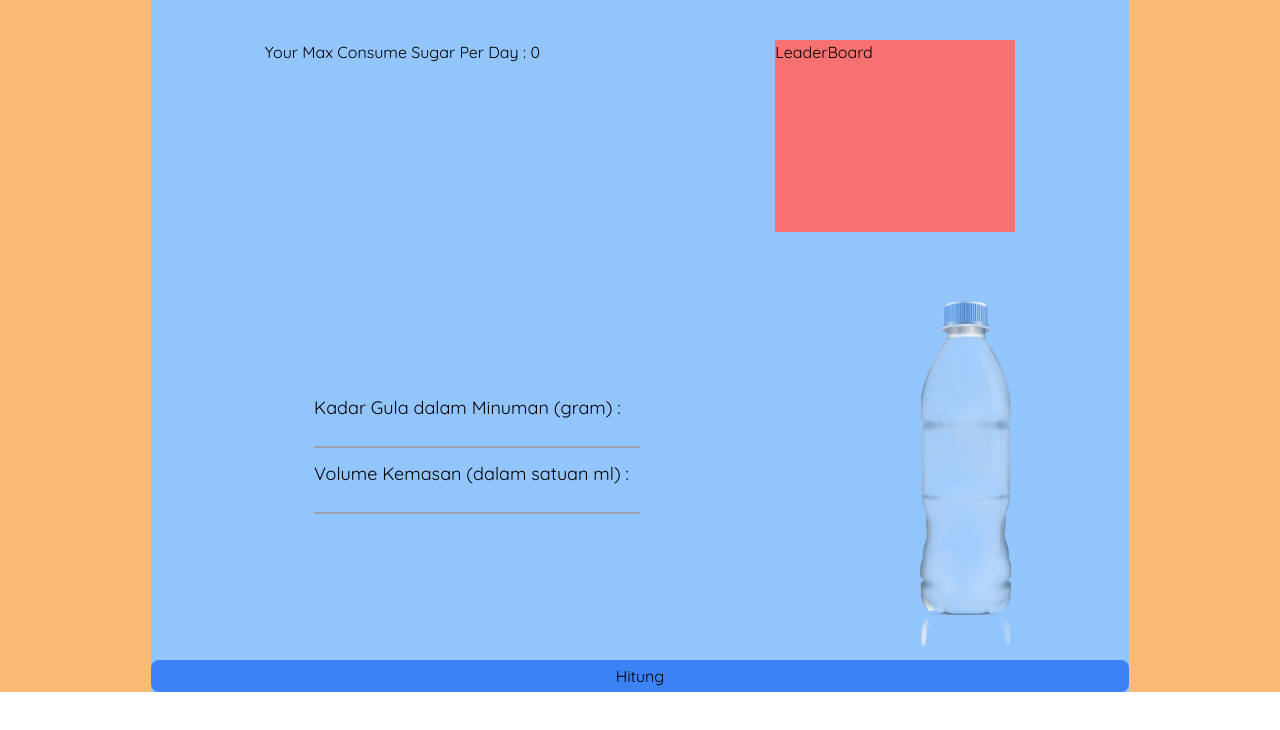
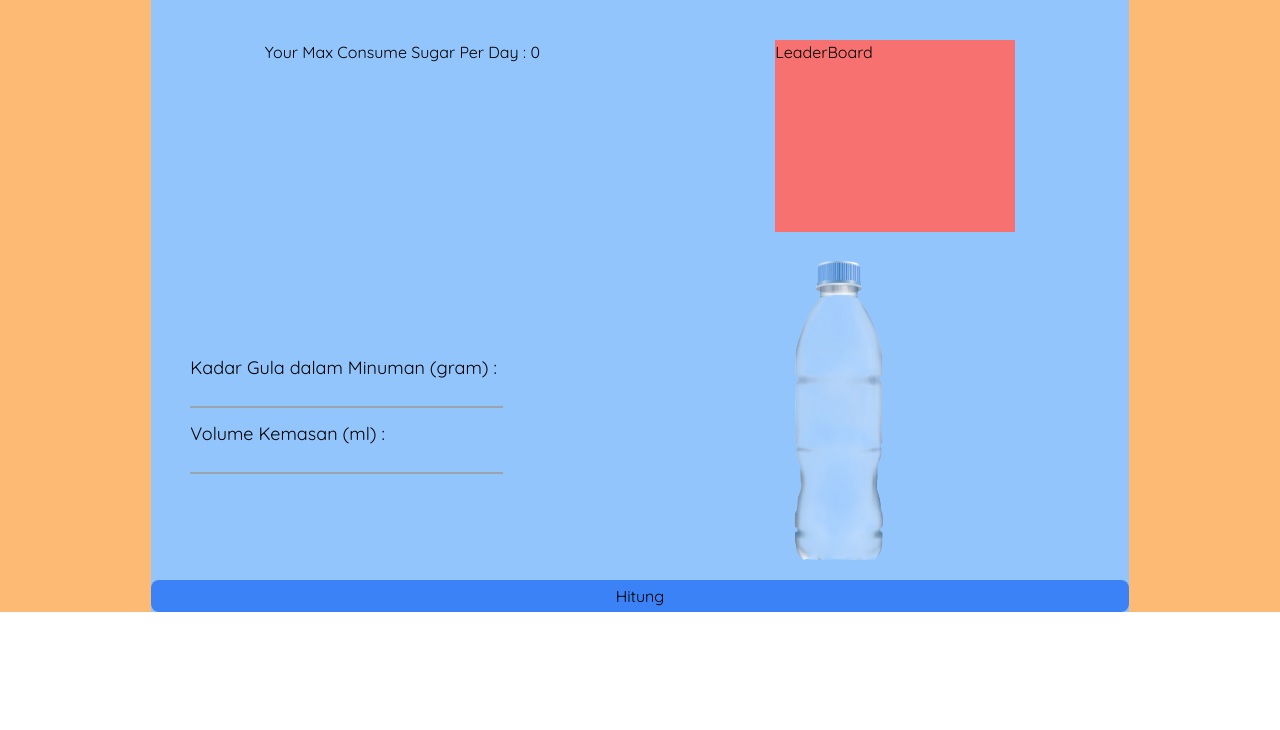
Before and after one commit to GaluhPncWirs/consumption-limit-for-packaged-beverages, a Next.js app: page /mainContent in a window 1280 px wide. Shown: the top 730 px of the page. Built offline with nearby package versions, Linux system fonts and the light colour scheme.

Commit message:
menambahkan botol

```diff
--- a/src/app/index.css
+++ b/src/app/index.css
@@ -60,7 +60,7 @@
 
       .bottleInside{
         width: 300px;
-        height: 400px;
+        height: 300px;
         position: relative;
         background-image: url("/images/plastic-bottle-water.png");
         background-size: contain;
@@ -71,6 +71,7 @@
         mask-repeat: no-repeat;
         mask-position: center;
         -webkit-mask-image: url("/images/plastic-bottle-water.png");
+        display: flex;
       }
 
       .fill{
@@ -78,6 +79,7 @@
         bottom: 0;
         left: 0;
         width: 100%;
+        height: 0%;
         background-color: rgba(0, 200, 255, 0.7);
         transition: height 0.2s ease-in-out;
       }
--- a/src/app/mainContent/page.tsx
+++ b/src/app/mainContent/page.tsx
@@ -1,38 +1,45 @@
 "use client";
 
 import { useCalories } from "@/context/useContex";
-import { useRef } from "react";
+import { useRef, useState } from "react";
 
 export default function MainContent() {
   const { yourMaxSugar } = useCalories();
   const sugarMinumanRef = useRef<HTMLInputElement>(null);
   const volumeKemasanRef = useRef<HTMLInputElement>(null);
-  const fillBottle = useRef<any>(null);
+  const fillBottle = useRef<any>([]);
+  const [maxsimalConsume, setMaxsimalConsume] = useState(0);
   function calculateMaximal() {
     const sugarMinuman = parseInt(sugarMinumanRef.current?.value || "0");
     const volumeKemasan = parseInt(volumeKemasanRef.current?.value || "0");
     const product = sugarMinuman / volumeKemasan;
     const maxConsumptionMl = yourMaxSugar / product;
-    const convert = maxConsumptionMl / volumeKemasan;
-    console.log(convert);
+    const result = maxConsumptionMl / volumeKemasan;
+    const contvertTo = result * 99 + 1;
+    const test = contvertTo + 1;
+    setMaxsimalConsume(Math.floor(result));
     if (maxConsumptionMl >= volumeKemasan) {
-      console.log(
-        `Konsumsi per: ${Math.floor(maxConsumptionMl / volumeKemasan)} botol`
-      );
-      // fillBottle.current!.style.height = maxConsumptionMl / volumeKemasan + "%";
+      console.log(`Konsumsi per: ${Math.floor(result)} botol`);
+      fillBottle.current.forEach((ref: any, index: any) => {
+        if (ref) {
+          ref.style.height = Math.floor(test) + "%";
+        }
+      });
     } else {
       console.log(
         `Minuman ini bisa anda konsumsi :  ${maxConsumptionMl.toFixed(
           2
         )} ml, kurang dari satu botol.`
       );
-      fillBottle.current!.style.height = convert + "%";
+      if (fillBottle.current[0]) {
+        fillBottle.current[0].style.height = Math.floor(test) + "%";
+      }
     }
-    console.log(
-      maxConsumptionMl.toLocaleString("id-ID", {
-        maximumFractionDigits: 0,
-      })
-    );
+    // console.log(
+    //   maxConsumptionMl.toLocaleString("id-ID", {
+    //     maximumFractionDigits: 0,
+    //   })
+    // );
   }
   return (
     <div className="bg-orange-300">
@@ -54,9 +61,9 @@ export default function MainContent() {
           <div className="mt-7 flex items-center">
             <form
               action=""
-              className="basis-4/6 flex flex-col items-center justify-center"
+              className="basis-2/5 flex flex-col items-center justify-center"
             >
-              <div className="relative w-1/2 py-3">
+              <div className="relative w-4/5 py-3">
                 <input
                   type="number"
                   id="sugarContent"
@@ -69,7 +76,7 @@ export default function MainContent() {
                   Kadar Gula dalam Minuman (gram) :
                 </label>
               </div>
-              <div className="relative w-1/2 py-3">
+              <div className="relative w-4/5 py-3">
                 <input
                   type="number"
                   id="volumeKemasan"
@@ -79,12 +86,32 @@ export default function MainContent() {
                   ref={volumeKemasanRef}
                 />
                 <label htmlFor="volumeKemasan" className="labelText">
-                  Volume Kemasan (dalam satuan ml) :
+                  Volume Kemasan (ml) :
                 </label>
               </div>
             </form>
-            <div className="basis-2/6 bottleInside">
-              <div className="fill" ref={fillBottle}></div>
+            <div className="basis-3/5 mb-5 flex justify-center items-center">
+              {maxsimalConsume >= 1 ? (
+                Array.from({ length: maxsimalConsume }).map((_, i) => (
+                  <div key={i} className="bottleInside w-1/5">
+                    <div
+                      className="fill"
+                      ref={(el) => {
+                        fillBottle.current[i] = el;
+                      }}
+                    ></div>
+                  </div>
+                ))
+              ) : (
+                <div className="bottleInside">
+                  <div
+                    className="fill"
+                    ref={(el) => {
+                      fillBottle.current[0] = el;
+                    }}
+                  ></div>
+                </div>
+              )}
             </div>
           </div>
           <button
```
Also changed, not shown: public/images/plastic-bottle-water.png.
